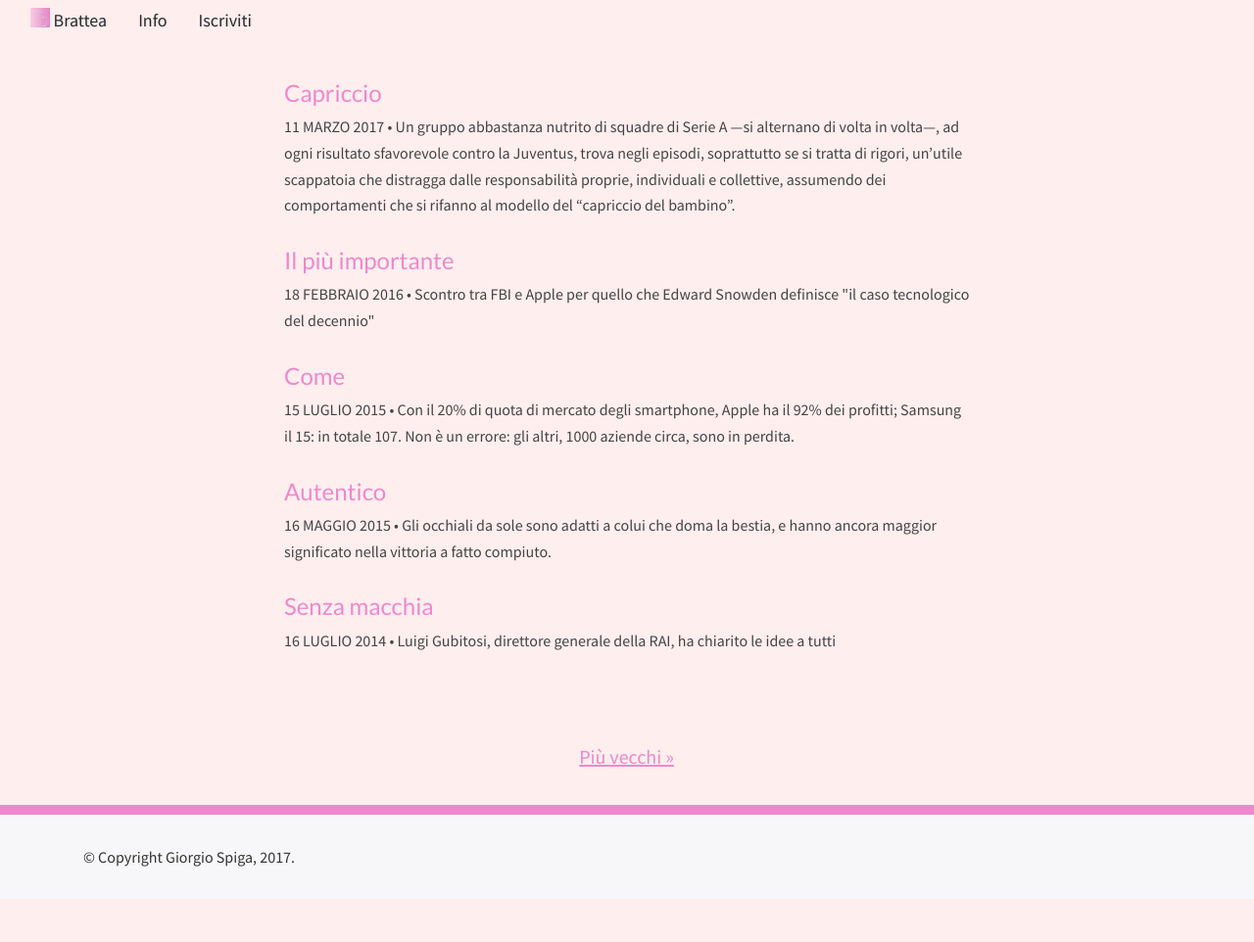
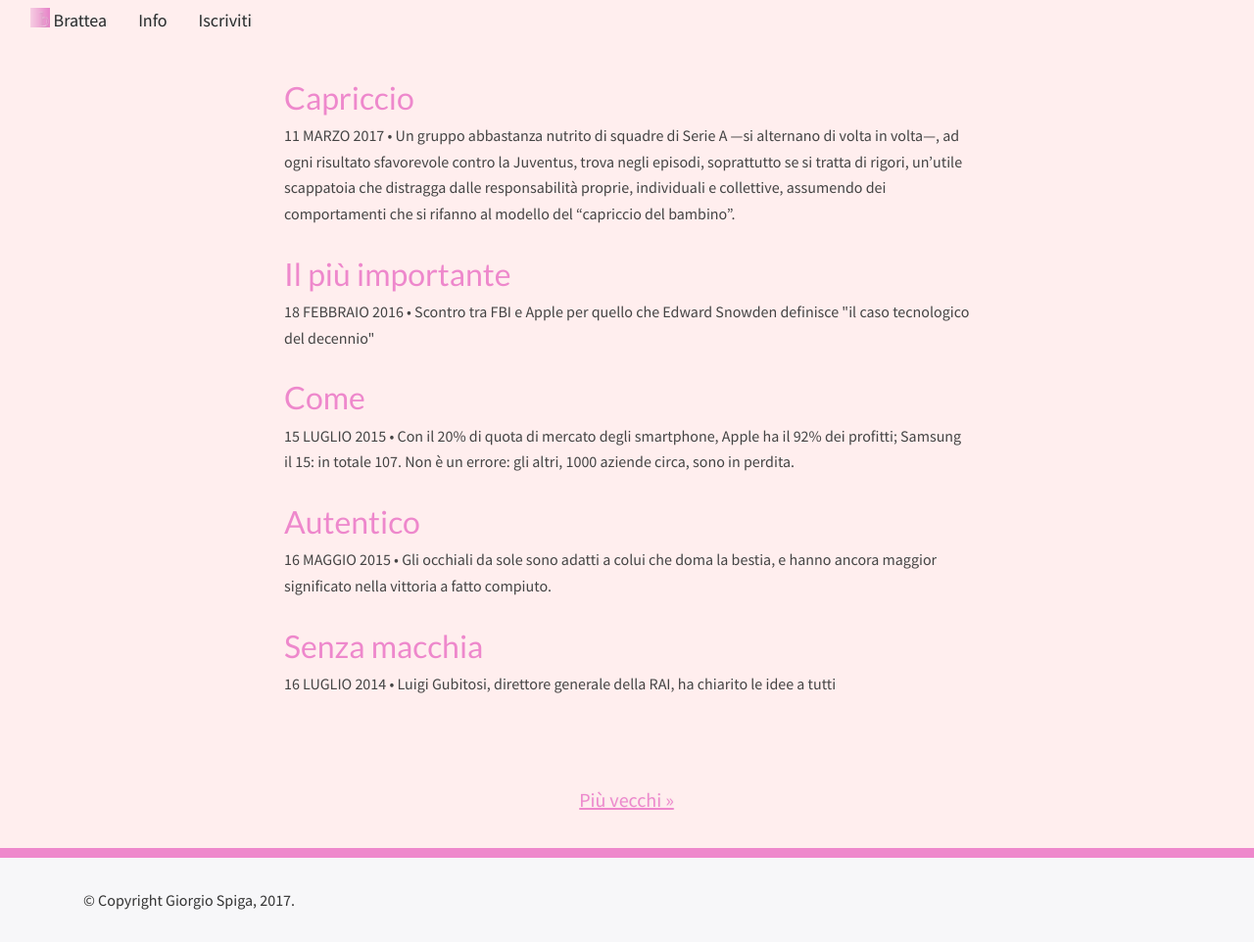
Before and after one commit to giorgiospiga/blogbrt, a Jekyll site: the page built from index.html, in a window 1280 px wide. Shown: the whole page at 98% size. Built offline with Jekyll 4.4.1, drawn with Linux system fonts in a browser that asks for light colours; nearby versions of some CDN libraries; some web fonts are replaced; the list of posts is cut into pages by our own code; before the commit the page ends 918 px from its top, so only the background shows below that.

Commit message:
h4 to h2 in pagingen

```diff
--- a/_includes/pagingen.html
+++ b/_includes/pagingen.html
@@ -7,7 +7,7 @@
   <li>
 
     <a class="article" href="{{ post.url | prepend: site.baseurl }}">
-      <h4>{{ post.title }}</h4>
+      <h2>{{ post.title }}</h2>
       <span class="date-index">
         {% assign m = post.date | date: "%-m" %}
         {{ post.date | date: "%-d" }}
```
